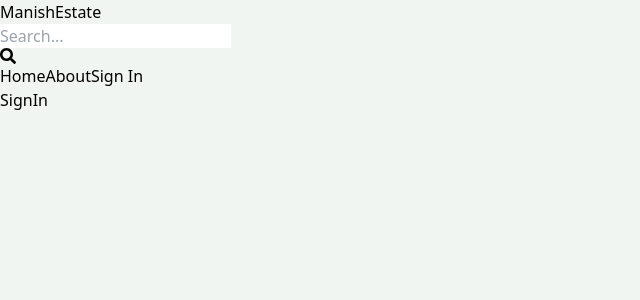
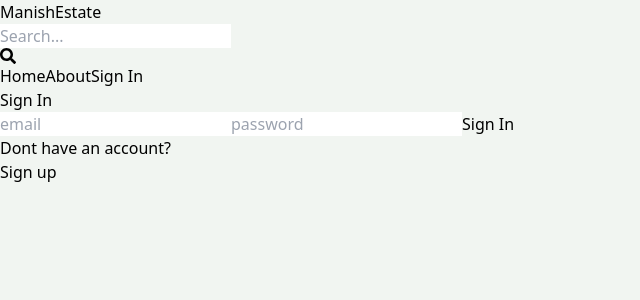
Before and after one commit to singhmanish03/mern_Estate_Manish, a React (Vite) app in the folder client/: page /sign-in in a window 1280 px wide. Shown: the top 300 px of the page, without its empty margins (0-640 px from the left). Built offline with nearby package versions, Linux system fonts and the light colour scheme.

Commit message:
Created Signin page UI and functionality

```diff
--- a/client/src/pages/SignIn.jsx
+++ b/client/src/pages/SignIn.jsx
@@ -1,7 +1,77 @@
-import React from 'react'
+import { useState } from 'react';
+import {Link, useNavigate} from 'react-router-dom';
 
 export default function SignIn() {
+  const [formData,setFormData] =useState({});
+  const [error,setError] =useState(null);
+  const [loading,setLoading] =useState(false);
+  const navigate =useNavigate();
+
+  const handleChange = (e) => {
+    setFormData({
+      ...formData,
+        [e.target.id] : e.target.value,
+    })
+  }
+
+  const handleSubmit = async (e) => {
+    e.preventDefault();
+    try {
+      setLoading(true);   //we have set server and proxy to vite.config.js
+      const res = await fetch ('/api/auth/signin',
+      {
+        method: 'POST',
+        headers:{
+          'Content-Type' : 'application/json',
+        },
+        body: JSON.stringify(formData),
+      });
+      const data =await res.json() ;
+      console.log(data);
+      if(data.success==false){
+        setLoading(false);
+        setError(data.message);
+        return;
+      }
+      setLoading(false);
+      setError(null);
+      navigate('/');
+    } catch (error) {
+      setLoading(false);
+      setError(error.message)
+    }
+  };
+
   return (
-    <div>SignIn</div>
-  )
+    <div className="p-3 max-w-lg mx-auto ">
+      <h1 className="text-3xl text-center font-semibold my-7">Sign In</h1>
+      <form onSubmit={handleSubmit} className="flex flex-col gap-4 ">
+        <input
+          type="email"
+          placeholder="email"
+          className="border p-3 rounded-lg"
+          id="email"
+          onChange={handleChange}
+
+        />
+        <input
+          type="password"
+          placeholder="password"
+          className="border p-3 rounded-lg"
+          id="password"
+          onChange={handleChange}
+        />
+        <button disabled={loading} className="bg-slate-700 text-white p-3 rounded-lg uppercase hover:opacity-95 disabled:opacity-80">
+          {loading ? 'Loading' : 'Sign In'}
+        </button>
+      </form>
+      <div className='flex gap-2 mt-5'>
+        <p>Dont have an account? </p>
+        <Link to={"/sign-up"}>
+          <span className='text-blue-700 '>Sign up</span>
+        </Link>
+      </div>
+      {error && <p className='text-red-500 mt-5'> {error}</p>}
+    </div>
+  );
 }
```
